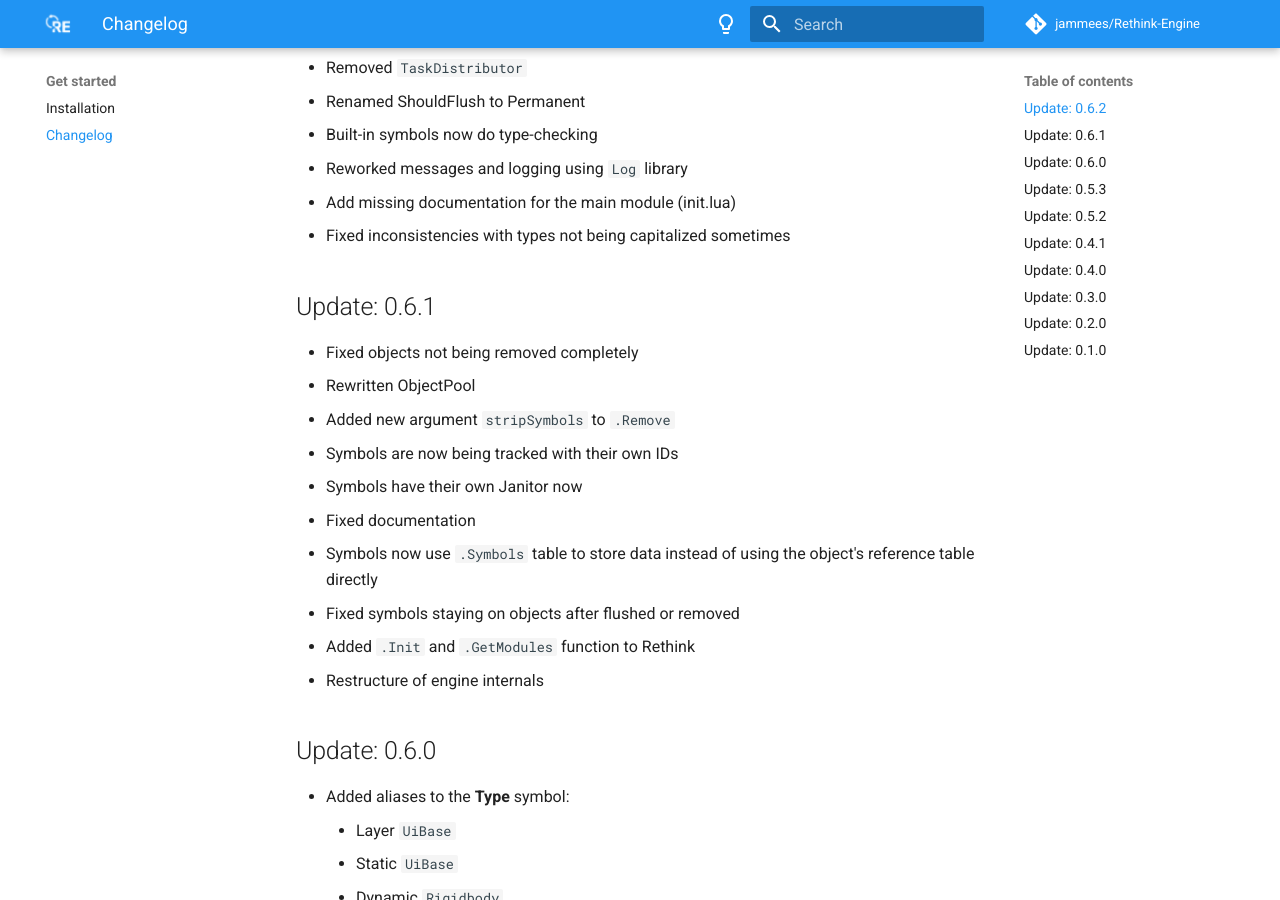
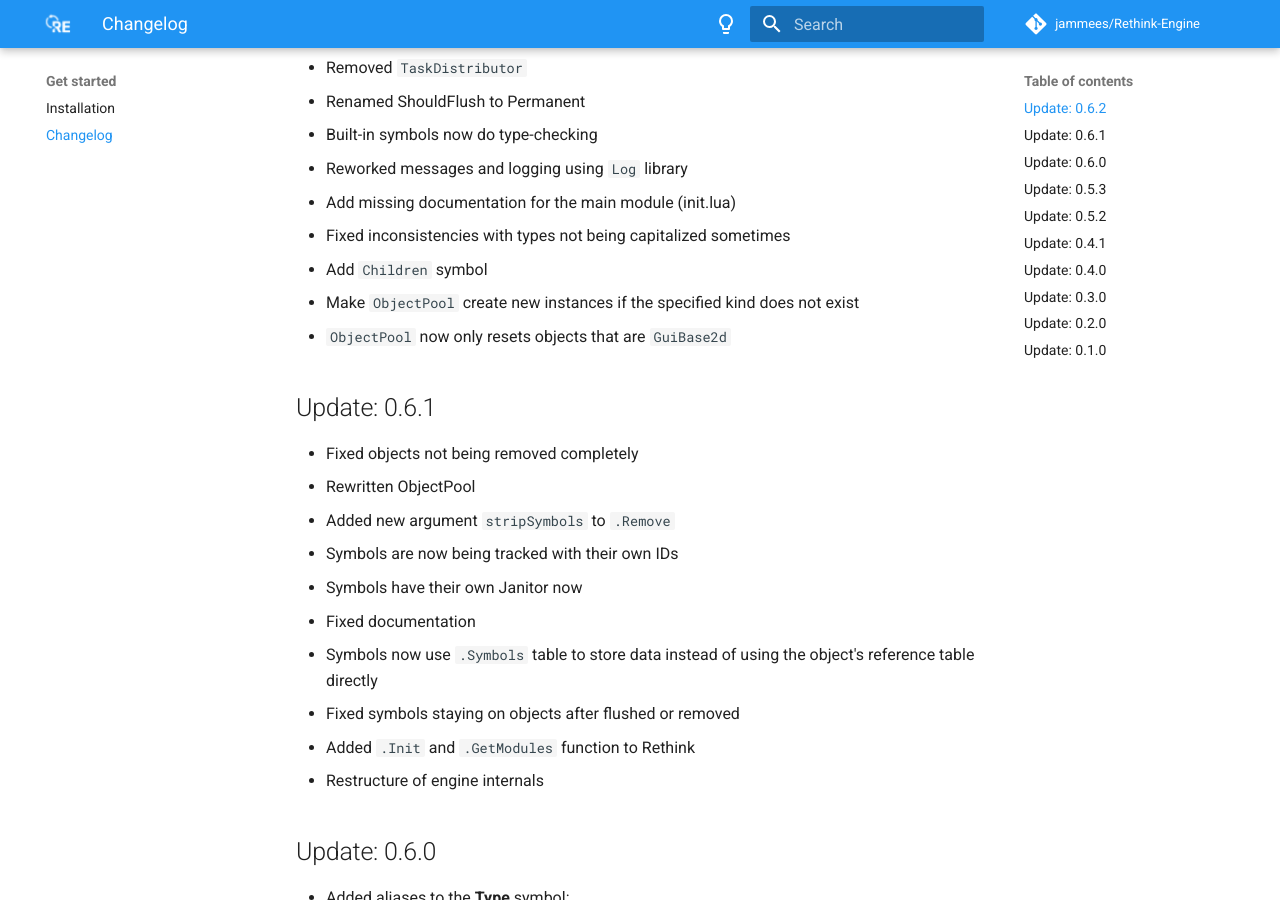
Before and after one commit to jammees/Rethink-Engine, an MkDocs documentation site: the page built from docs/getstarted/changelog.md, in a window 1280 px wide and 900 px high, scrolled down 1366 px. Built offline with MkDocs 1.6.1 and Material for MkDocs 9.7.7, drawn with Linux system fonts in a browser that asks for light colours; comment, search, counter and statistics services are not loaded.

Commit message:
Update changelog

```diff
--- a/docs/getstarted/changelog.md
+++ b/docs/getstarted/changelog.md
@@ -39,6 +39,9 @@
 - Reworked messages and logging using `Log` library
 - Add missing documentation for the main module (init.lua)
 - Fixed inconsistencies with types not being capitalized sometimes
+- Add `Children` symbol
+- Make `ObjectPool` create new instances if the specified kind does not exist
+- `ObjectPool` now only resets objects that are `GuiBase2d`
 
 ## Update: 0.6.1
 - Fixed objects not being removed completely
```
